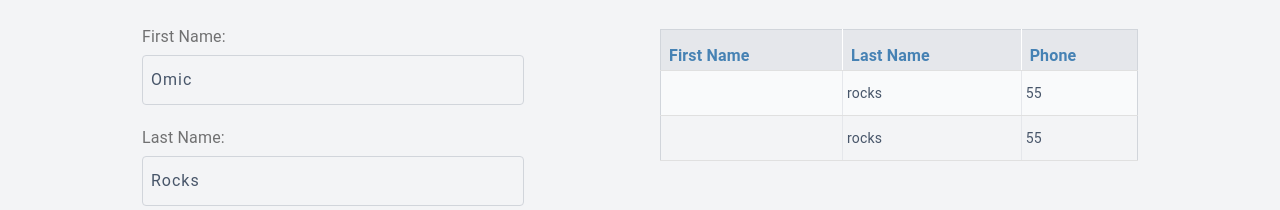
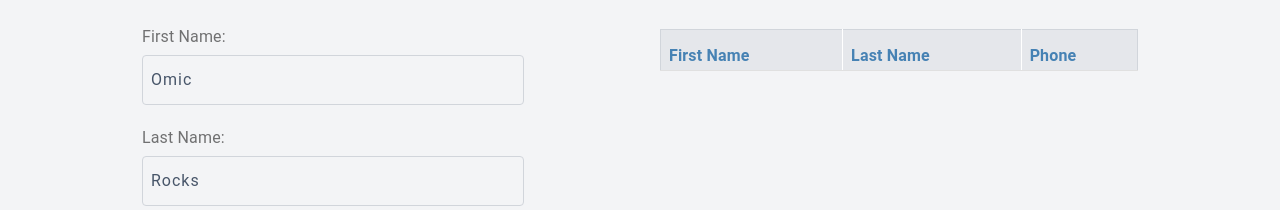
Before and after one commit to amoskipyegon1/UsersCrudApplication, a React (Vite) app in the folder PhoneBook/: page / in a window 1280 px wide. Shown: the part 151-361 px from the top of the page. Built offline with nearby package versions, Linux system fonts and the light colour scheme.

Commit message:
chore: Update Form Submit actions

```diff
--- a/PhoneBook/src/components/App.tsx
+++ b/PhoneBook/src/components/App.tsx
@@ -49,11 +49,9 @@ function App() {
 
   const classes = useStyles();
 
-  // Input Data
-  // const [firstName, setFirstName] = useState<string | null>('Omic');
-  // const [lastName, setLastName] = useState<String | null>('Rocks');
-  // const [phone, setPhone] = useState<String | null>('555867509');
-  const [userDetail, setUserDetail] = useState<UserDetail>();
+  const [userDetail, setUserDetail] = useState<UserDetail>({
+    firstName: '', lastName: '', phone: ''
+  });
 
   const [userDetailList, setUserDetailList] = useState<UserDetail[]>([]);
 
@@ -62,11 +60,18 @@ function App() {
   }
 
   useEffect(() => {
-    console.log(userDetail);
-    let newUser = userDetail;
-    setUserDetailList((users) => users.concat({firstName: userDetail?.firstName, lastName: 'rocks', phone: '55'}));
+    if(userDetail.firstName !== ''){
+      setUserDetailList((users) => users.concat(userDetail));
+    } else {
+      return;
+    }
 
   }, [userDetail]);
+
+  useEffect(() => {
+    console.log(userDetailList);
+
+  }, [userDetailList])
 
   return (
     <Main>
--- a/PhoneBook/src/components/ContactTable.tsx
+++ b/PhoneBook/src/components/ContactTable.tsx
@@ -64,8 +64,8 @@ interface UserDetail {
 
 export const ContactTable = (props: {userDetailList: UserDetail[]}) => {
 
-  const listSavedUsers = props.userDetailList.map((user) =>
-    <TableDataRow>
+  const listSavedUsers = props.userDetailList.map((user, index) =>
+    <TableDataRow key={index}>
       <TableData>{user.firstName}</TableData>
       <TableData>{user.lastName}</TableData>
       <TableData>{user.phone}</TableData>
```
